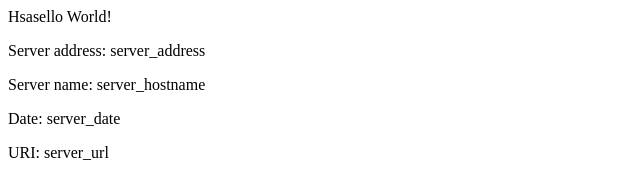
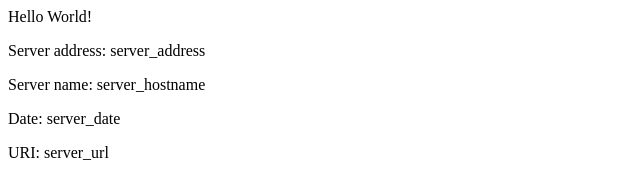
Before and after one commit to aayushdgkd/eks-example, a plain HTML site: page src/index.html in a window 1280 px wide. Shown: the full height of the page, 0-640 px from the left. Drawn offline with Linux system fonts and the light colour scheme.

Commit message:
Revert "v2 Updating home page"
This reverts commit 2ee5869596b4e06a1e6e8df9c63a8fdbb84e5bd7.

```diff
--- a/src/index.html
+++ b/src/index.html
@@ -1,8 +1,8 @@
 <head>
-<title>LASLAsHello World</title>
+<title>Hello World</title>
 </head>
 <div class="info">
-<h>Hsasello World!</h>
+<h>Hello World!</h>
 <p><span>Server&nbsp;address:</span> <span>server_address</span></p>
 <p><span>Server&nbsp;name:</span> <span>server_hostname</span></p>
 <p class="smaller"><span>Date:</span> <span>server_date</span></p>
```
